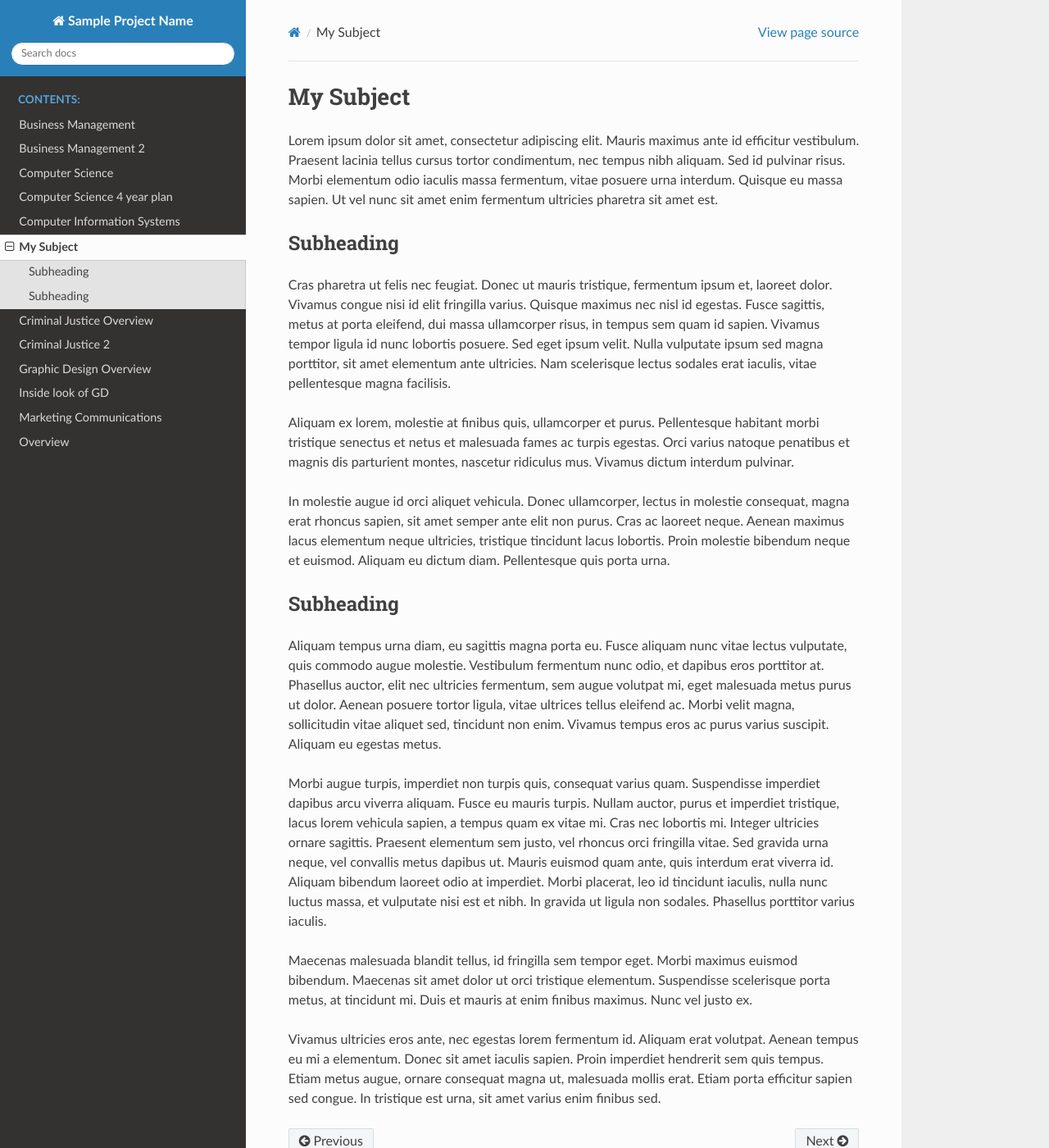
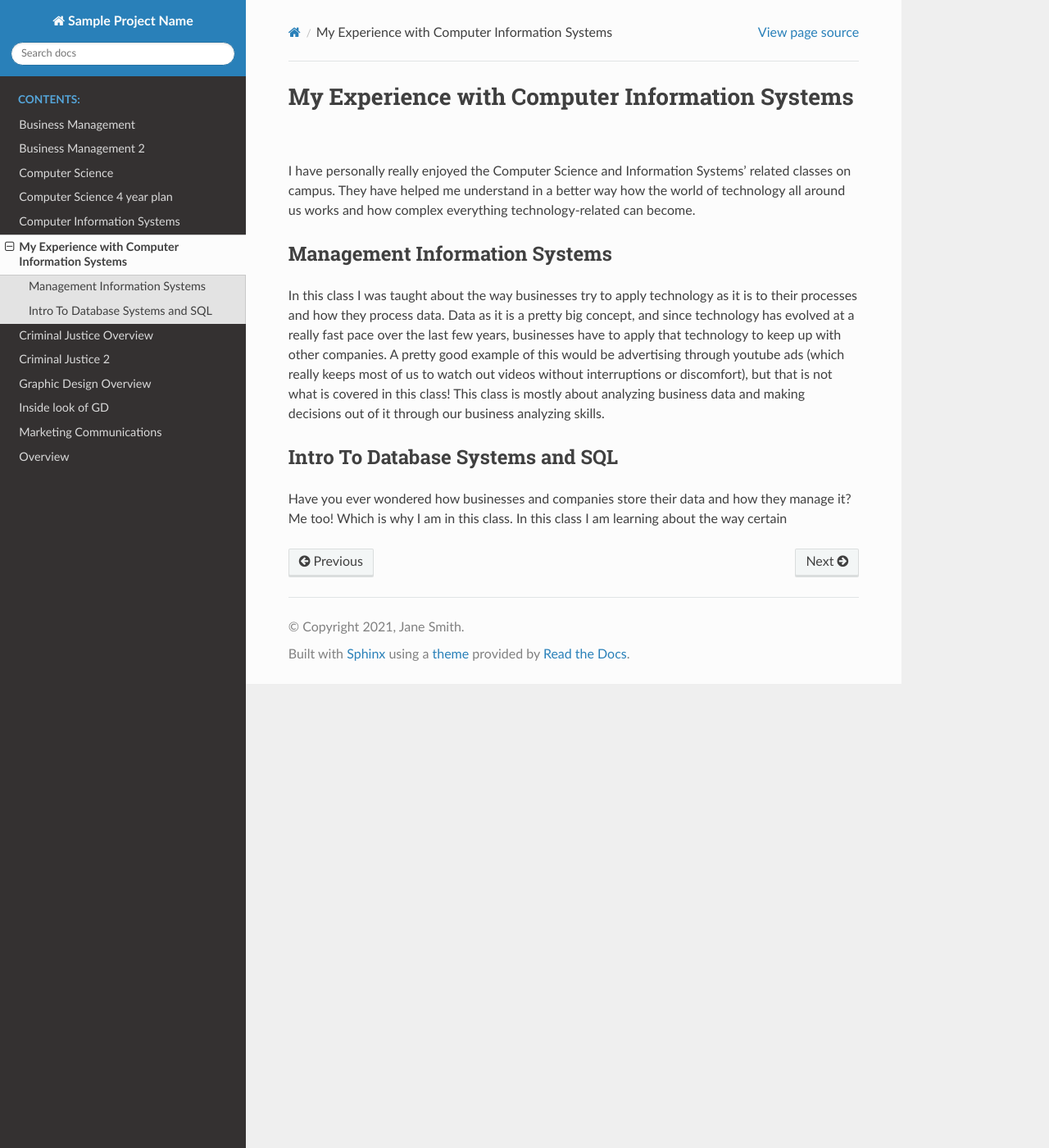
Before and after one commit to burnskatie/majors_template, a Sphinx documentation site: the page built from source/computer_information_systems2/index.rst, in a window 1280 px wide and 1400 px high. Shown: the whole window at 82% size. Built offline with Sphinx 7.4.7 and the Read the Docs theme 2.0.0, drawn with Linux system fonts in a browser that asks for light colours.

Commit message:
update on CIS

```diff
--- a/source/computer_information_systems2/index.rst
+++ b/source/computer_information_systems2/index.rst
@@ -1,65 +1,27 @@
-My Subject
-==========
+My Experience with Computer Information Systems
+===============================================
 
-Lorem ipsum dolor sit amet, consectetur adipiscing elit. Mauris maximus ante id
-efficitur vestibulum. Praesent lacinia tellus cursus tortor condimentum, nec
-tempus nibh aliquam. Sed id pulvinar risus. Morbi elementum odio iaculis massa
-fermentum, vitae posuere urna interdum. Quisque eu massa sapien. Ut vel nunc sit
-amet enim fermentum ultricies pharetra sit amet est.
+I have personally really enjoyed the Computer Science and Information Systems'
+related classes on campus. They have helped me understand in a better way how
+the world of technology all around us works and how complex everything technology-related can become.
 
-Subheading
-----------
 
-Cras pharetra ut felis nec
-feugiat. Donec ut mauris tristique, fermentum ipsum et, laoreet dolor. Vivamus
-congue nisi id elit fringilla varius. Quisque maximus nec nisl id egestas. Fusce
-sagittis, metus at porta eleifend, dui massa ullamcorper risus, in tempus sem
-quam id sapien. Vivamus tempor ligula id nunc lobortis posuere. Sed eget ipsum
-velit. Nulla vulputate ipsum sed magna porttitor, sit amet elementum ante ultricies.
-Nam scelerisque lectus sodales erat iaculis, vitae pellentesque magna facilisis.
+Management Information Systems
+------------------------------
 
-Aliquam ex lorem, molestie at finibus quis, ullamcorper et purus. Pellentesque
-habitant morbi tristique senectus et netus et malesuada fames ac turpis egestas.
-Orci varius natoque penatibus et magnis dis parturient montes, nascetur
-ridiculus mus. Vivamus dictum interdum pulvinar.
+In this class I was taught about the way businesses try to apply
+technology as it is to their processes and how they process data.
+Data as it is a pretty big concept, and since technology has evolved
+at a really fast pace over the last few years, businesses have to
+apply that technology to keep up with other companies. A pretty good
+example of this would be advertising through youtube ads (which really keeps
+most of us to watch out videos without interruptions or discomfort), but that is not what is covered
+in this class! This class is mostly about analyzing business data and making
+decisions out of it through our business analyzing skills.
 
-In molestie augue id orci
-aliquet vehicula. Donec ullamcorper, lectus in molestie consequat, magna erat
-rhoncus sapien, sit amet semper ante elit non purus. Cras ac laoreet neque.
-Aenean maximus lacus elementum neque ultricies, tristique tincidunt lacus
-lobortis. Proin molestie bibendum neque et euismod. Aliquam eu dictum diam.
-Pellentesque quis porta urna.
+Intro To Database Systems and SQL
+---------------------------------
 
-Subheading
-----------
-
-Aliquam tempus urna diam, eu sagittis magna porta eu. Fusce aliquam nunc vitae
-lectus vulputate, quis commodo augue molestie. Vestibulum fermentum nunc odio,
-et dapibus eros porttitor at. Phasellus auctor, elit nec ultricies fermentum,
-sem augue volutpat mi, eget malesuada metus purus ut dolor. Aenean posuere
-tortor ligula, vitae ultrices tellus eleifend ac. Morbi velit magna,
-sollicitudin vitae aliquet sed, tincidunt non enim. Vivamus tempus eros ac
-purus varius suscipit. Aliquam eu egestas metus.
-
-Morbi augue turpis, imperdiet non turpis quis, consequat varius quam.
-Suspendisse imperdiet dapibus arcu viverra aliquam. Fusce eu mauris turpis.
-Nullam auctor, purus et imperdiet tristique, lacus lorem vehicula sapien,
-a tempus quam ex vitae mi. Cras nec lobortis mi. Integer ultricies ornare
-sagittis. Praesent elementum sem justo, vel rhoncus orci fringilla vitae.
-Sed gravida urna neque, vel convallis metus dapibus ut. Mauris euismod quam
-ante, quis interdum erat viverra id. Aliquam bibendum laoreet odio at imperdiet.
-Morbi placerat, leo id tincidunt iaculis, nulla nunc luctus massa, et vulputate
-nisi est et nibh. In gravida ut ligula non sodales. Phasellus porttitor varius
-iaculis.
-
-Maecenas malesuada blandit tellus, id fringilla sem tempor eget. Morbi maximus
-euismod bibendum. Maecenas sit amet dolor ut orci tristique elementum.
-Suspendisse scelerisque porta metus, at tincidunt mi. Duis et mauris at enim
-finibus maximus. Nunc vel justo ex.
-
-Vivamus ultricies eros ante, nec egestas
-lorem fermentum id. Aliquam erat volutpat. Aenean tempus eu mi a elementum.
-Donec sit amet iaculis sapien. Proin imperdiet hendrerit sem quis tempus.
-Etiam metus augue, ornare consequat magna ut, malesuada mollis erat. Etiam
-porta efficitur sapien sed congue. In tristique est urna, sit amet varius
-enim finibus sed.
+Have you ever wondered how businesses and companies store their data
+and how they manage it? Me too! Which is why I am in this class.
+In this class I am learning about the way certain
```
Also changed, not shown: source/computer_information_systems/index.rst (+13 -1 lines).
